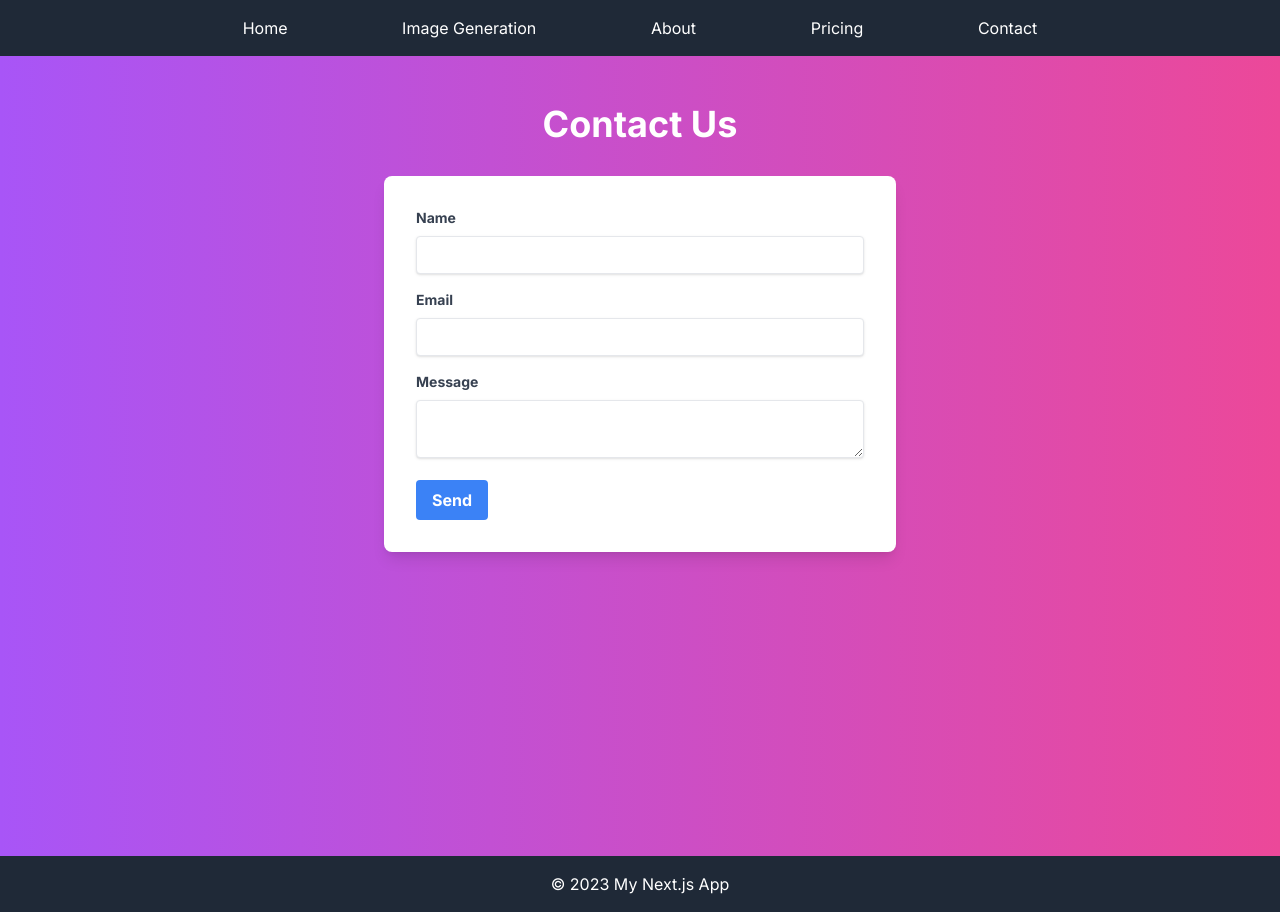
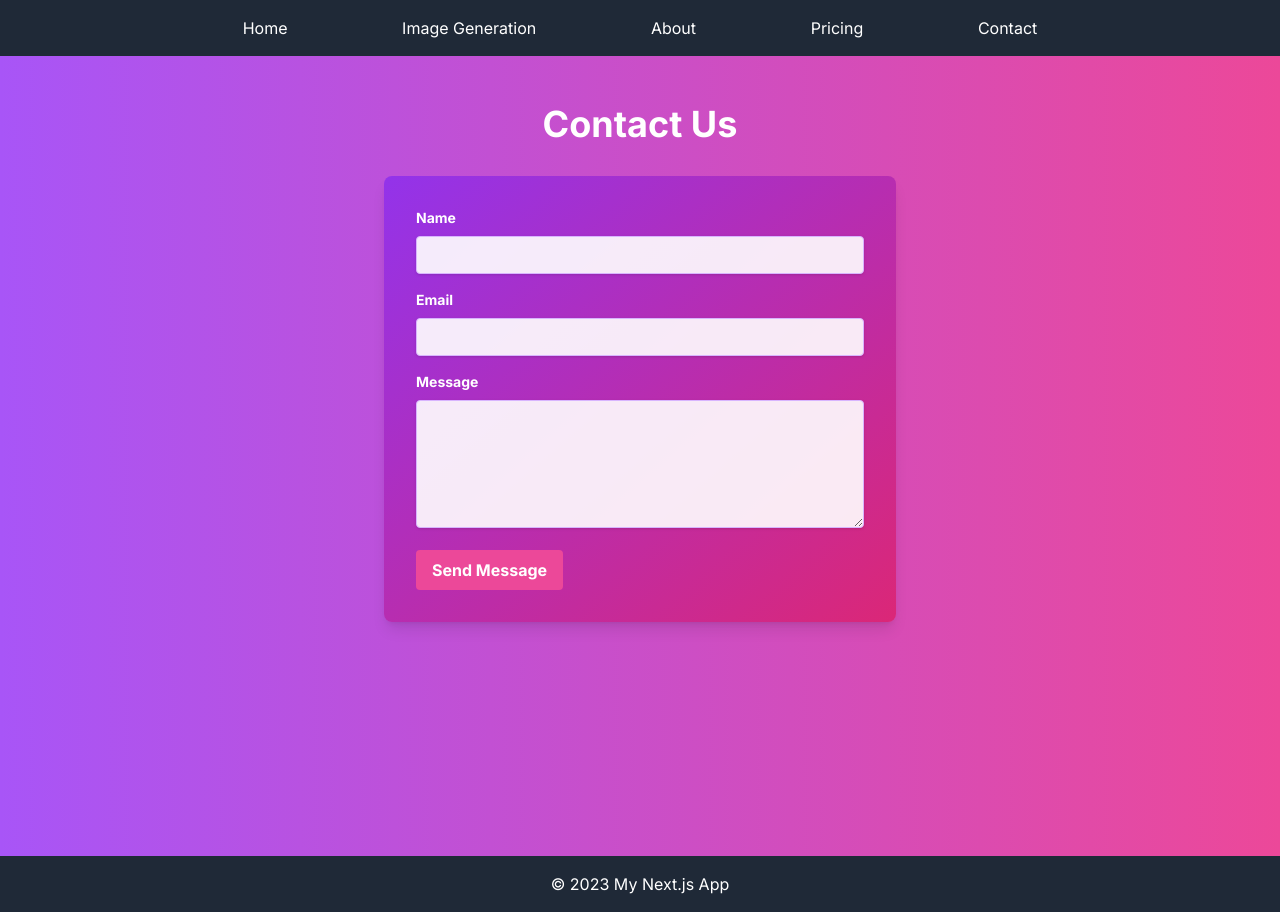
Before and after one commit to nordicirish/dall-e-image-generator-app, a Next.js app: page /contact in a window 1280 px wide. Built offline with nearby package versions, Linux system fonts and the light colour scheme.

Commit message:
Change form styles

```diff
--- a/app/contact/page.tsx
+++ b/app/contact/page.tsx
@@ -61,17 +61,18 @@ export default function Contact() {
       alert("An error occurred. Please try again.");
     }
   };
+  ;
 
   return (
     <main className="p-4 min-h-screen bg-gradient-to-r from-purple-500 to-pink-500 text-white flex flex-col items-center justify-start px-8 py-12">
       <h1 className="text-4xl font-bold mb-8">Contact Us</h1>
       <form
         onSubmit={handleSubmit}
-        className="w-full max-w-lg bg-white p-8 rounded-lg shadow-lg text-black"
+        className="w-full max-w-lg bg-gradient-to-br from-purple-600 to-pink-600 p-8 rounded-lg shadow-lg text-white"
       >
         <div className="mb-4">
           <label
-            className="block text-gray-700 text-sm font-bold mb-2"
+            className="block text-white text-sm font-bold mb-2"
             htmlFor="name"
           >
             Name
@@ -82,15 +83,15 @@ export default function Contact() {
             type="text"
             value={formData.name}
             onChange={handleChange}
-            className="shadow appearance-none border rounded w-full py-2 px-3 text-gray-700 leading-tight focus:outline-none focus:shadow-outline"
+            className="shadow appearance-none border border-purple-300 rounded w-full py-2 px-3 text-gray-700 leading-tight focus:outline-none focus:ring-2 focus:ring-purple-400 focus:border-transparent bg-white bg-opacity-90"
           />
           {errors.name && (
-            <p className="text-red-500 text-xs italic">{errors.name}</p>
+            <p className="text-red-300 text-xs italic mt-1">{errors.name}</p>
           )}
         </div>
         <div className="mb-4">
           <label
-            className="block text-gray-700 text-sm font-bold mb-2"
+            className="block text-white text-sm font-bold mb-2"
             htmlFor="email"
           >
             Email
@@ -101,15 +102,15 @@ export default function Contact() {
             type="email"
             value={formData.email}
             onChange={handleChange}
-            className="shadow appearance-none border rounded w-full py-2 px-3 text-gray-700 leading-tight focus:outline-none focus:shadow-outline"
+            className="shadow appearance-none border border-purple-300 rounded w-full py-2 px-3 text-gray-700 leading-tight focus:outline-none focus:ring-2 focus:ring-purple-400 focus:border-transparent bg-white bg-opacity-90"
           />
           {errors.email && (
-            <p className="text-red-500 text-xs italic">{errors.email}</p>
+            <p className="text-red-300 text-xs italic mt-1">{errors.email}</p>
           )}
         </div>
         <div className="mb-4">
           <label
-            className="block text-gray-700 text-sm font-bold mb-2"
+            className="block text-white text-sm font-bold mb-2"
             htmlFor="message"
           >
             Message
@@ -119,18 +120,18 @@ export default function Contact() {
             name="message"
             value={formData.message}
             onChange={handleChange}
-            className="shadow appearance-none border rounded w-full py-2 px-3 text-gray-700 leading-tight focus:outline-none focus:shadow-outline"
+            className="shadow appearance-none border border-purple-300 rounded w-full py-2 px-3 text-gray-700 leading-tight focus:outline-none focus:ring-2 focus:ring-purple-400 focus:border-transparent bg-white bg-opacity-90 h-32"
           />
           {errors.message && (
-            <p className="text-red-500 text-xs italic">{errors.message}</p>
+            <p className="text-red-300 text-xs italic mt-1">{errors.message}</p>
           )}
         </div>
         <div className="flex items-center justify-between">
           <button
             type="submit"
-            className="bg-blue-500 hover:bg-blue-700 text-white font-bold py-2 px-4 rounded focus:outline-none focus:shadow-outline"
+            className="bg-pink-500 hover:bg-pink-600 text-white font-bold py-2 px-4 rounded focus:outline-none focus:shadow-outline transition duration-300"
           >
-            Send
+            Send Message
           </button>
         </div>
       </form>
```
